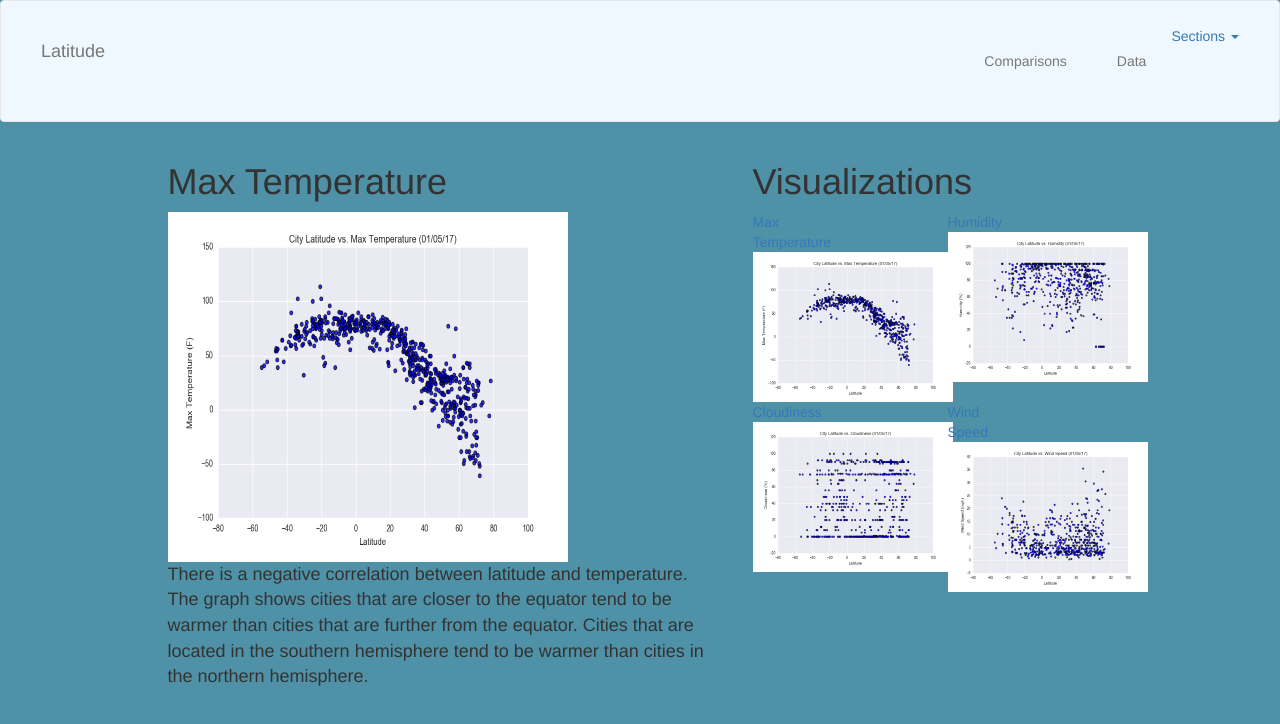
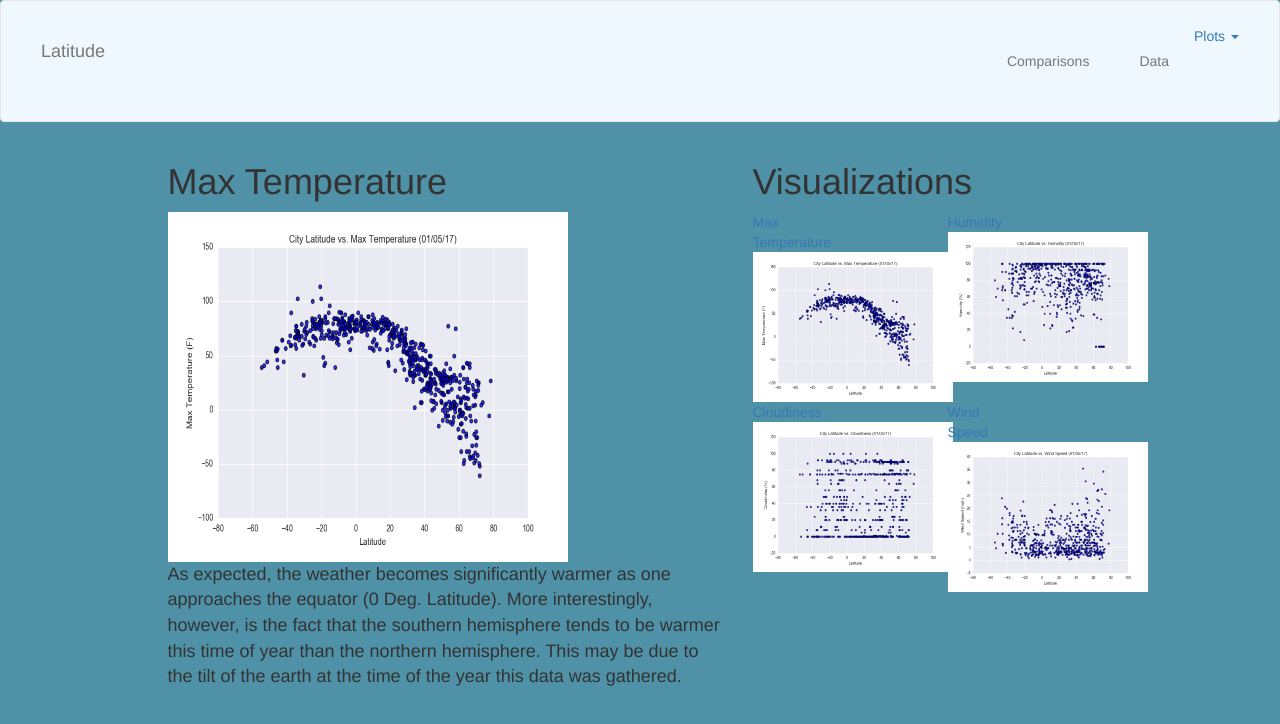
Before and after one commit to rvaros/Homework, a plain HTML site: page Week11/Max Temp.html in a window 1280 px wide. Drawn offline with nearby package versions, Linux system fonts and the light colour scheme.

Commit message:
Made changes

```diff
--- a/Week11/Max Temp.html
+++ b/Week11/Max Temp.html
@@ -28,7 +28,7 @@
                   <div class="collapse navbar-collapse" id="bs-example-navbar-collapse-1">
 
                     <ul class="nav navbar-nav navbar-right">
-                        <a href="#" class="dropdown-toggle" data-toggle="dropdown" role="button" aria-haspopup="true" aria-expanded="false">Sections <span class="caret"></span></a>
+                        <a href="#" class="dropdown-toggle" data-toggle="dropdown" role="button" aria-haspopup="true" aria-expanded="false">Plots <span class="caret"></span></a>
                         <li class="dropdown"></li>
                         <li><a href="Comparisons.html">Comparisons</a></li>
                       <li><a href="Data.html">Data</a></li>
@@ -51,7 +51,7 @@
                      <div class="col-md-6">
                     <h1>Max Temperature</h1>
                       <img src="Fig1.png" width="400" height="350">
-                      <p>There is a negative correlation between latitude and temperature. The graph shows cities that are closer to the equator tend to be warmer than cities that are further from the equator. Cities that are located in the southern hemisphere tend to be warmer than cities in the northern hemisphere.</p>
+                      <p>As expected, the weather becomes significantly warmer as one approaches the equator (0 Deg. Latitude). More interestingly, however, is the fact that the southern hemisphere tends to be warmer this time of year than the northern hemisphere. This may be due to the tilt of the earth at the time of the year this data was gathered.</p>
                    </div>
                      <div class="col-md-4 sidebar">
                       <div class="row">
```
